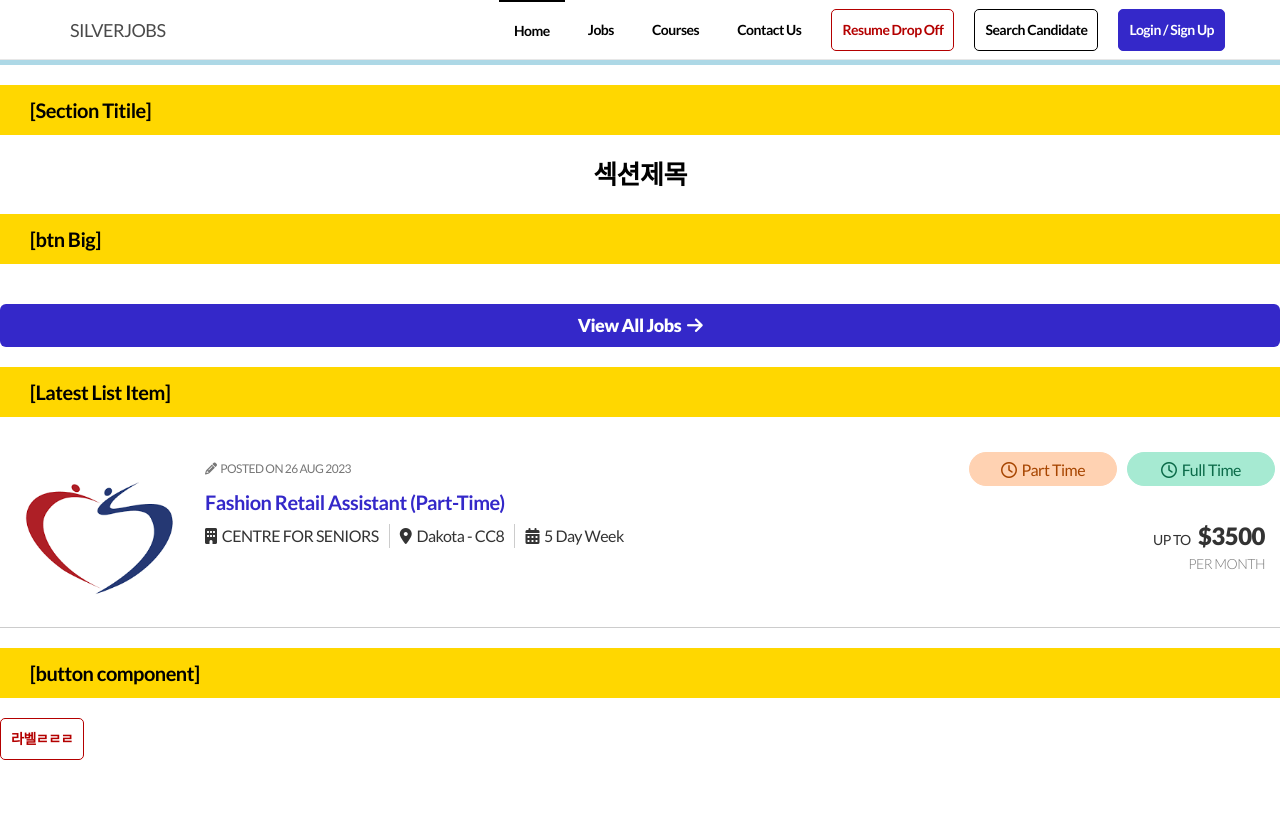
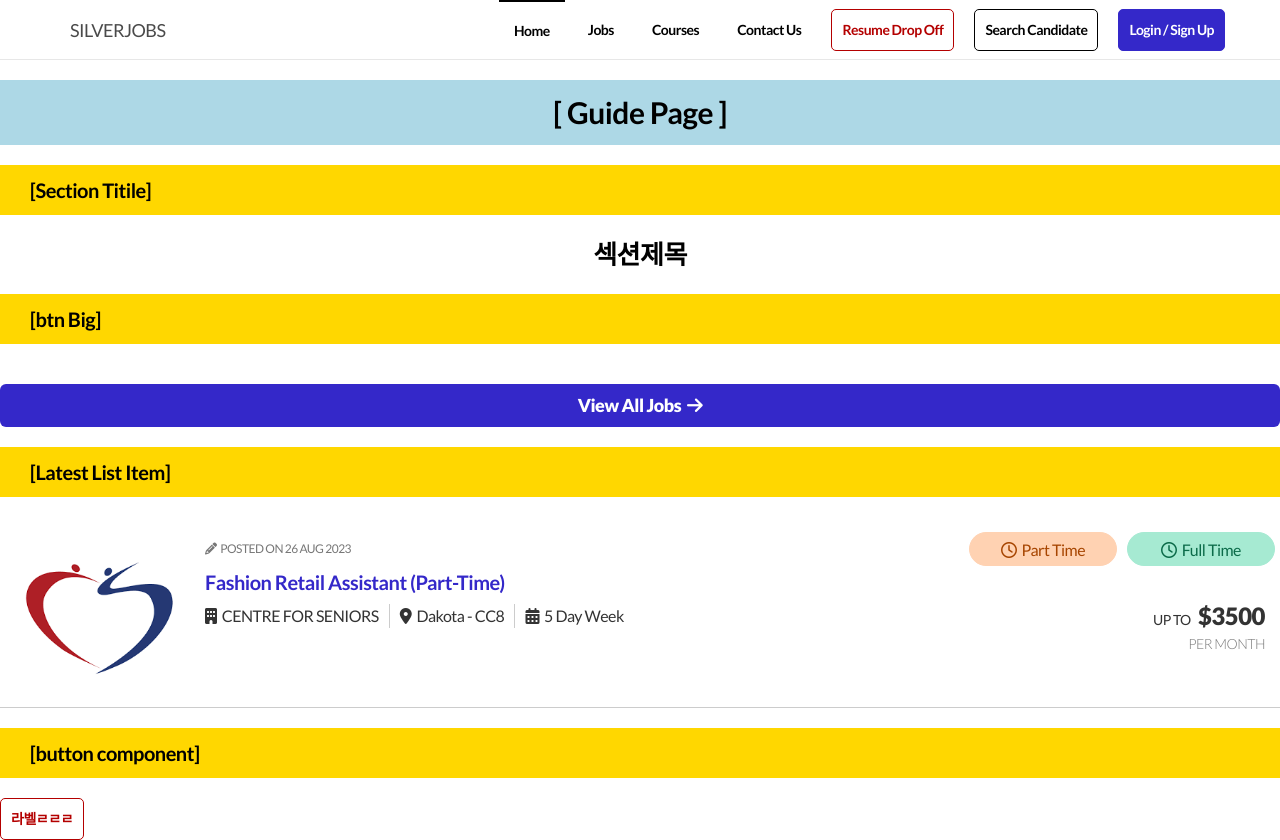
Before and after one commit to phr9000/seniorJob, a React (Create React App) app: page /guide in a window 1280 px wide. Before the commit the page ends 800 px from the top, so only its background shows below. Built offline with nearby package versions, Linux system fonts and the light colour scheme.

Commit message:
+ Guide 페이지 수정

```diff
--- a/src/components/Guide.tsx
+++ b/src/components/Guide.tsx
@@ -52,6 +52,7 @@ const Guide: React.FC = () => {
   }
   const fontSize30: React.CSSProperties = {
     fontSize: '30px',
+    padding: '10px 0',
     textAlign: "center"
   }
   const fontSize20: React.CSSProperties = {
@@ -59,6 +60,9 @@ const Guide: React.FC = () => {
     padding: '10px 0',
     backgroundColor: 'gold',
     textIndent: '30px',
+  }
+  const styelMargin = {
+    marginTop: '80px'
   }
 
   // Latest List Item에 대한 변수
@@ -75,8 +79,8 @@ const Guide: React.FC = () => {
   };
 
   return (
-    <>
-      <div style={{...commonStyle, ...fontSize30}}>[Guide Page]</div>
+    <div style={styelMargin}>
+      <div style={{...commonStyle, ...fontSize30}}>[ Guide Page ]</div>
       <div style={{...commonStyle, ...fontSize20}}>[Section Titile]</div>
       <SecTitle/>
 
@@ -88,7 +92,7 @@ const Guide: React.FC = () => {
 
       <div style={{...commonStyle, ...fontSize20}}>[button component]</div>
       <Button label="라벨ㄹㄹㄹ" color="red"/>
-    </>
+    </div>
   );
 };
 export default Guide;
```
